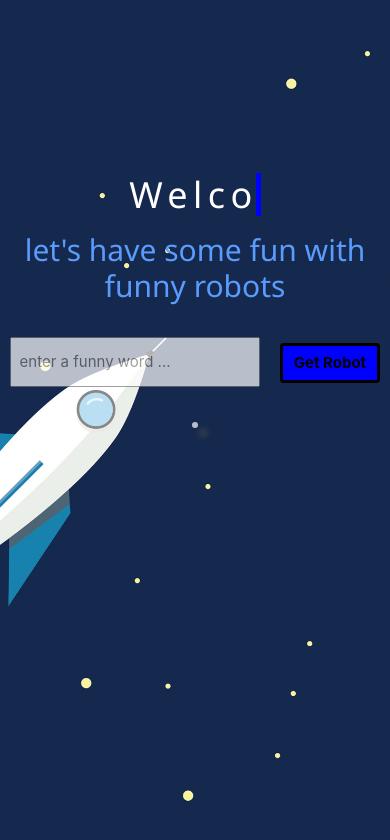
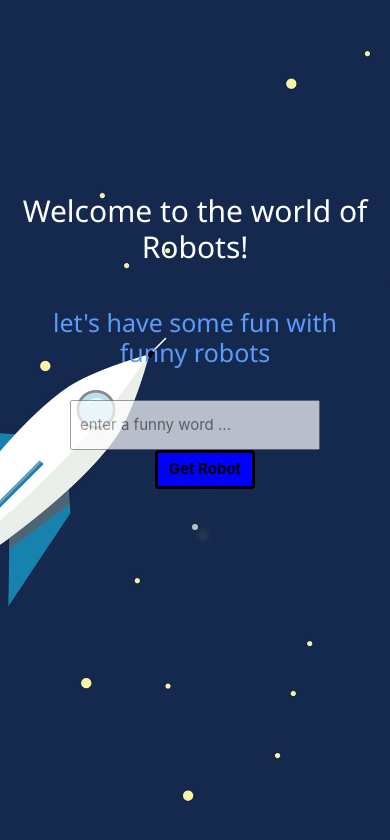
Before and after one commit to saranasr83/sara-khosravi-gonimbly, a React (Create React App) app: page / in a window 390 px wide. Shown: the top 840 px of the page. Built offline with nearby package versions, Linux system fonts and the light colour scheme.

Commit message:
add media query

```diff
--- a/src/pages/Home/Home.css
+++ b/src/pages/Home/Home.css
@@ -3,10 +3,12 @@ body {
     background-size: cover;
     background-repeat: no-repeat;
     background-position: center;
+    padding: 20px;
     width: 100%;
     /* height: auto; */
     min-height: 100vh
    }
+   @media (min-width: 800px){
     .typewriter {
         overflow: hidden; /* Ensures the content is not revealed until the animation */
         color: white;
@@ -31,6 +33,20 @@ body {
         from, to { border-color: transparent }
         50% { border-color: blue }
       }
+    }
+    @media (max-width:400px){
+        h1{
+            font-size: 30px;
+        }
+        h2{
+            font-size: 25px;
+
+        }
+    }
+    h1{
+        color: white;
+    }
+
     h2{
         color: rgb(91, 155, 252);
     }
```
Lines whose indentation alone changed are shown as unchanged.
